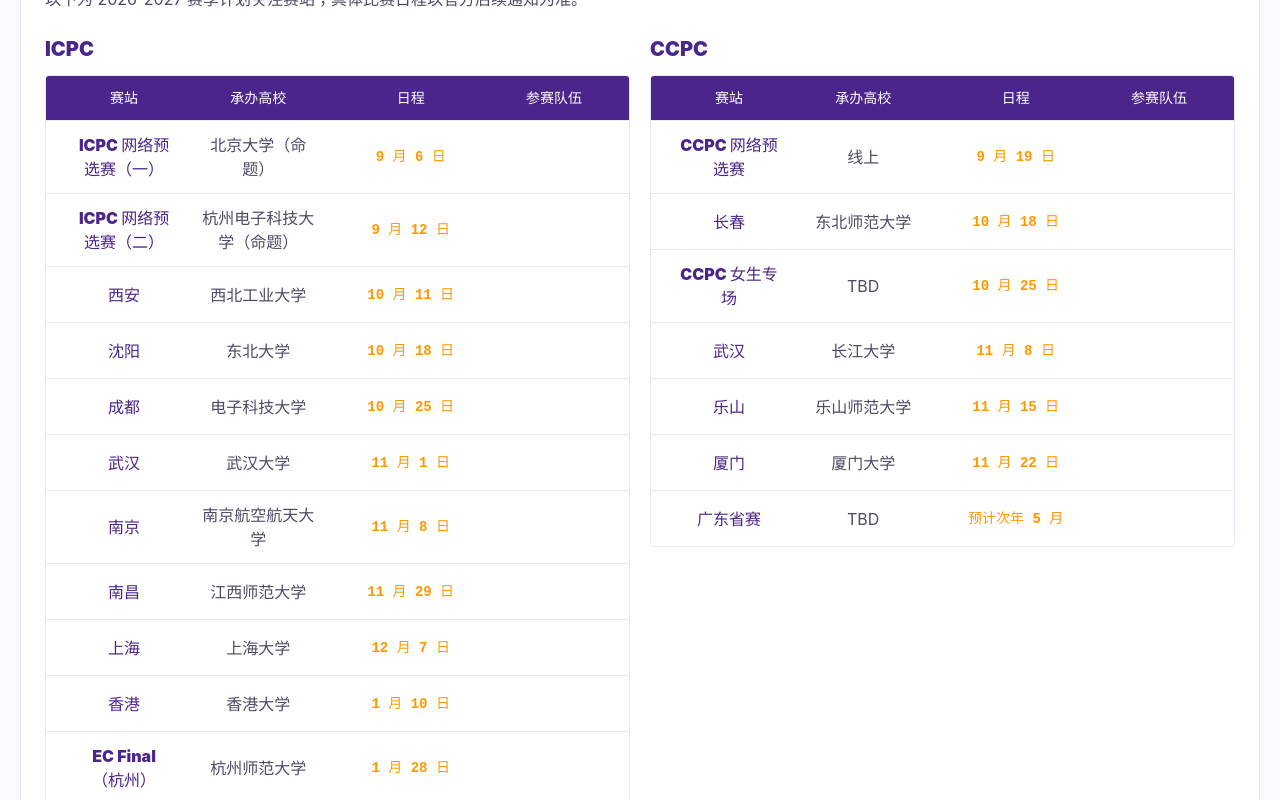
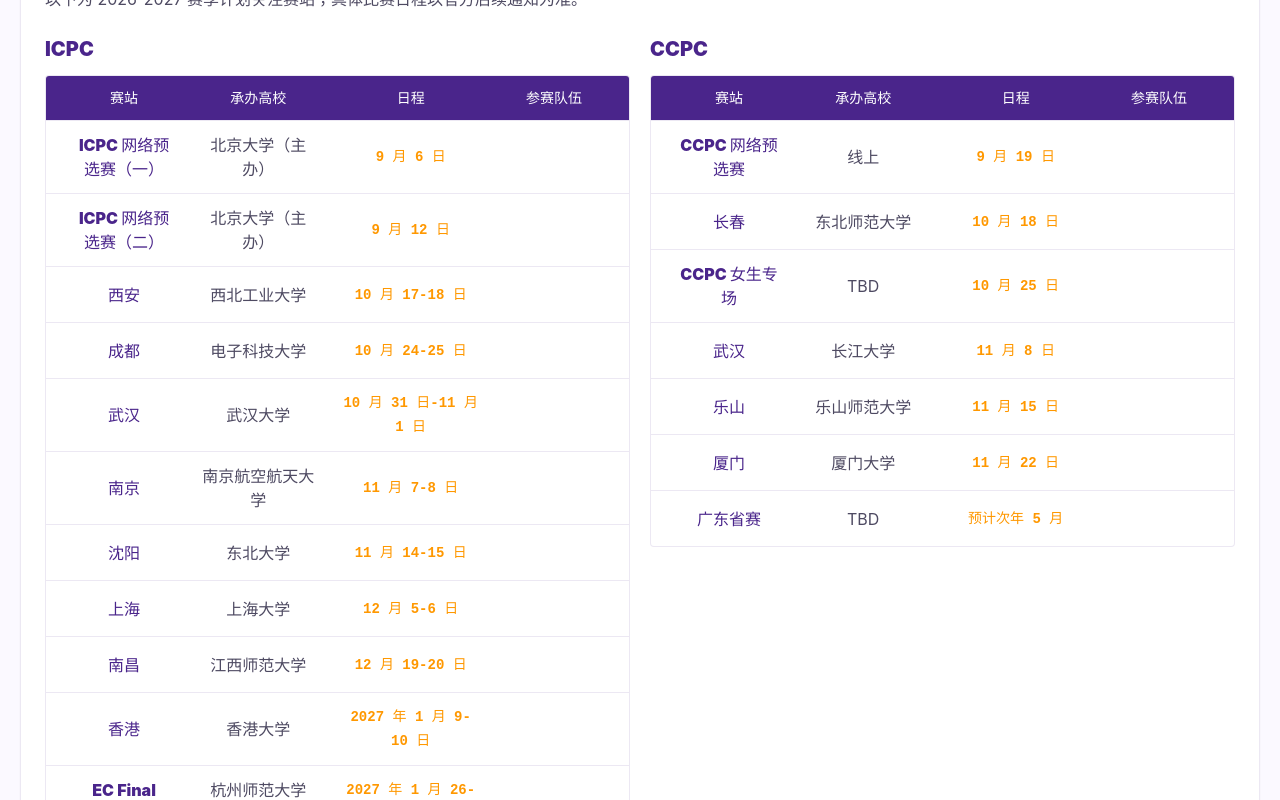
Before and after one commit to sds-xcpc/sds-xcpc.github.io, a React (Vite) app: page /training in a window 1280 px wide. Shown: the part 2700-3500 px from the top of the page. Built offline with nearby package versions, Linux system fonts and the light colour scheme; a web font is replaced by a local one.

Commit message:
Revise ICPC contest dates

```diff
--- a/src/pages/TrainingRules.tsx
+++ b/src/pages/TrainingRules.tsx
@@ -88,17 +88,17 @@
 ];
 
 const icpcSites = [
-  ['ICPC 网络预选赛（一）', '北京大学（命题）', '9 月 6 日', ''],
-  ['ICPC 网络预选赛（二）', '杭州电子科技大学（命题）', '9 月 12 日', ''],
-  ['西安', '西北工业大学', '10 月 11 日', ''],
-  ['沈阳', '东北大学', '10 月 18 日', ''],
-  ['成都', '电子科技大学', '10 月 25 日', ''],
-  ['武汉', '武汉大学', '11 月 1 日', ''],
-  ['南京', '南京航空航天大学', '11 月 8 日', ''],
-  ['南昌', '江西师范大学', '11 月 29 日', ''],
-  ['上海', '上海大学', '12 月 7 日', ''],
-  ['香港', '香港大学', '1 月 10 日', ''],
-  ['EC Final\n（杭州）', '杭州师范大学', '1 月 28 日', ''],
+  ['ICPC 网络预选赛（一）', '北京大学（主办）', '9 月 6 日', ''],
+  ['ICPC 网络预选赛（二）', '北京大学（主办）', '9 月 12 日', ''],
+  ['西安', '西北工业大学', '10 月 17-18 日', ''],
+  ['成都', '电子科技大学', '10 月 24-25 日', ''],
+  ['武汉', '武汉大学', '10 月 31 日-11 月 1 日', ''],
+  ['南京', '南京航空航天大学', '11 月 7-8 日', ''],
+  ['沈阳', '东北大学', '11 月 14-15 日', ''],
+  ['上海', '上海大学', '12 月 5-6 日', ''],
+  ['南昌', '江西师范大学', '12 月 19-20 日', ''],
+  ['香港', '香港大学', '2027 年 1 月 9-10 日', ''],
+  ['EC Final\n（杭州）', '杭州师范大学（浙江大学）', '2027 年 1 月 26-28 日', ''],
 ];
 
 const ccpcSites = [
```
